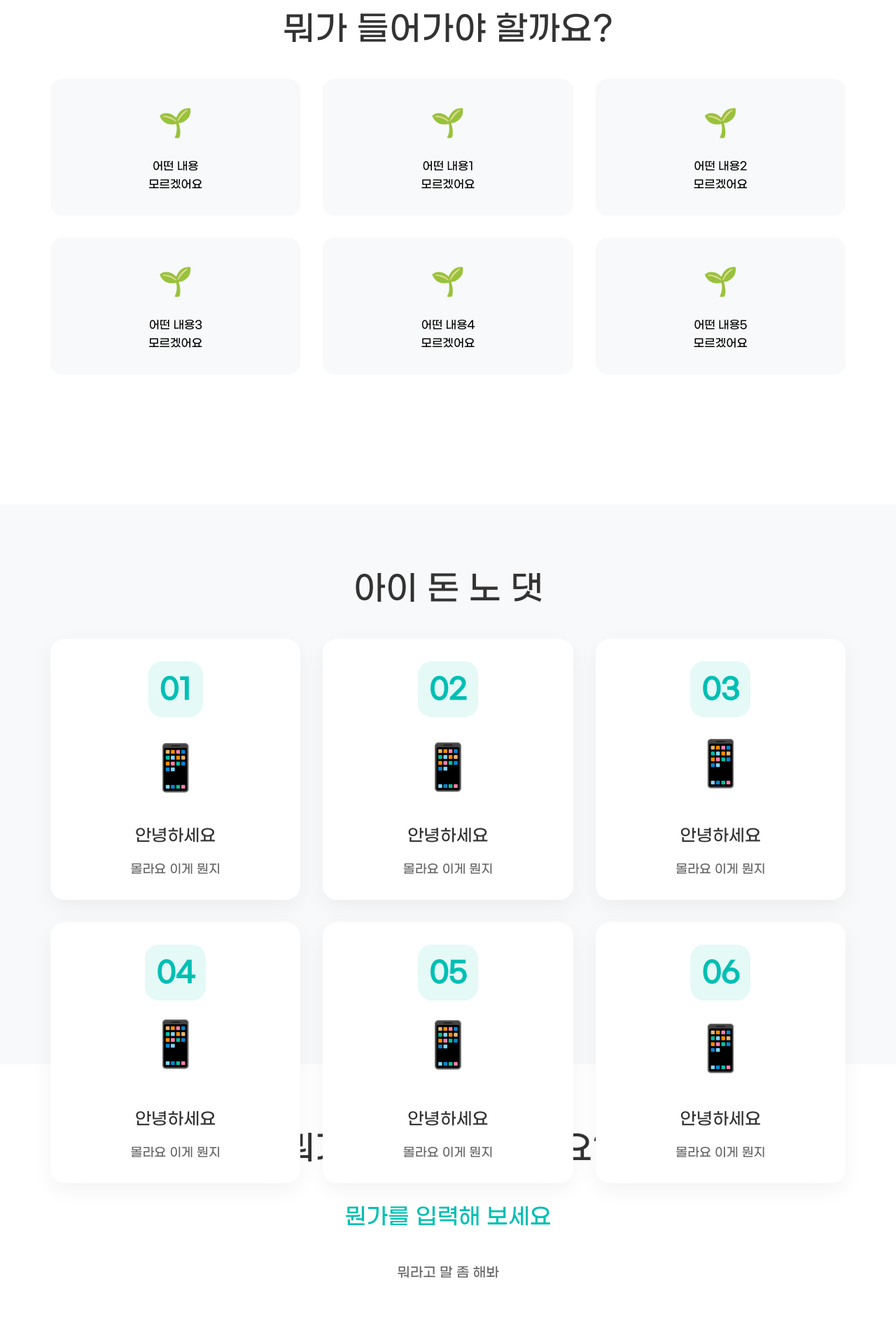
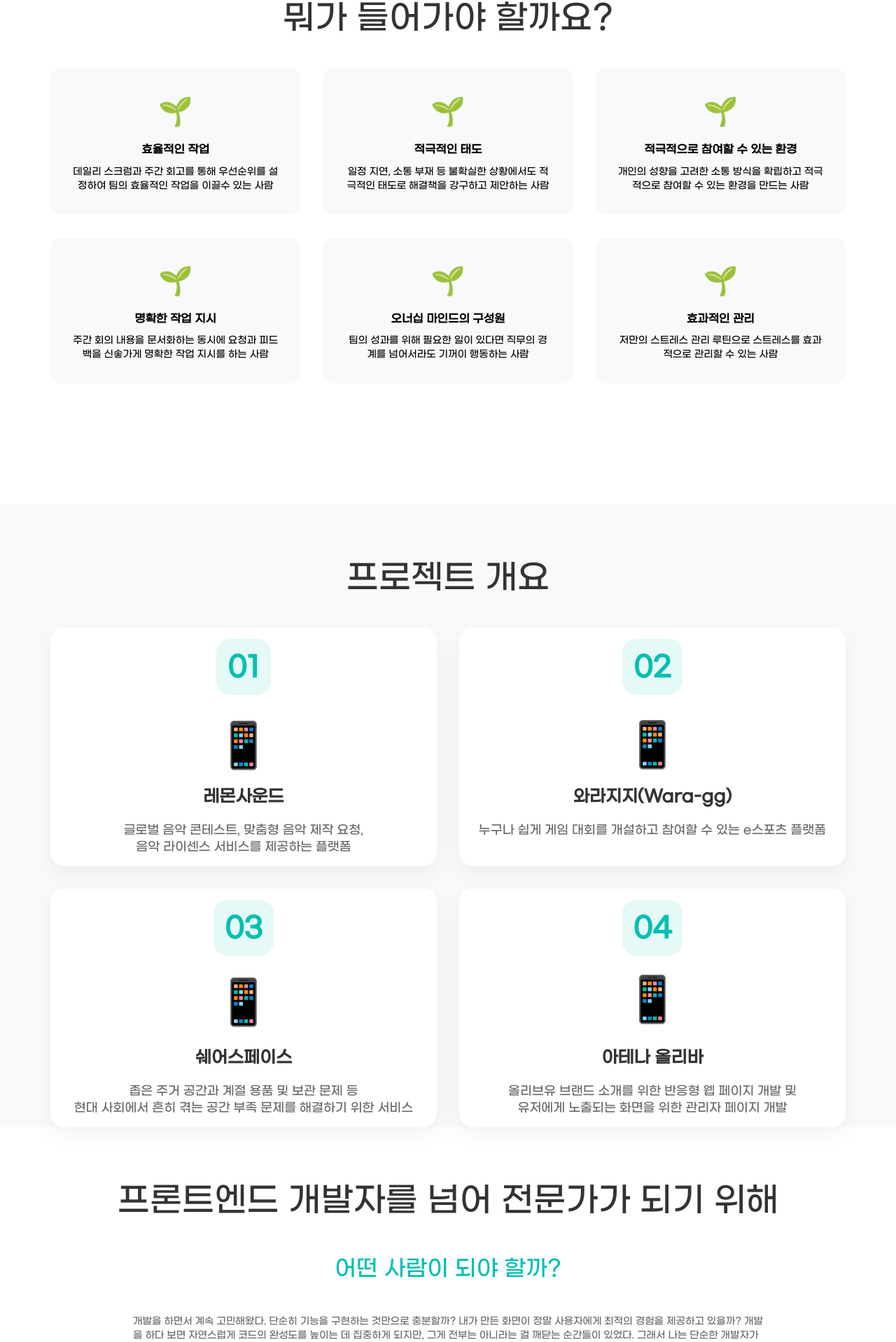
Before and after one commit to hyeone22/ian-profile, a Next.js app: page / in a window 1280 px wide. Shown: the part 879-2797 px from the top of the page at 70% size. Built offline with nearby package versions, Linux system fonts and the light colour scheme.

Commit message:
[Feat] 프로젝트 페이지, 메인페이지 반응형

```diff
--- /dev/null
+++ b/src/app/components/card/ProjectCard.tsx
@@ -0,0 +1,35 @@
+import React from "react";
+import { SectionCard } from "../section/ThirdSection";
+
+function ProjectCard() {
+  return (
+    <div className="gap-10 p-6 md:p-10">
+      <div className="grid grid-cols-1 md:grid-cols-2 gap-8 mt-0 md:mt-8">
+        {SectionCard.map(({ index, emoji, title, description }, idx) => (
+          <div
+            key={index}
+            className="text-center bg-white rounded-[20px] relative shadow-[0_10px_30px_rgba(0,0,0,0.05)] transition-transform duration-300 ease-in-out hover:-translate-y-2"
+          >
+            <div className="text-[40px] mt-4 font-bold text-primary-color rounded-[20px] bg-[rgba(0,191,179,0.1)] w-fit px-4 py-2  mx-auto mb-4">
+              {index}
+            </div>
+            <div
+              className="mx-0 mt-6 block text-[4rem] animate-float"
+              style={{ animationDelay: `${idx * 0.5}s` }}
+            >
+              {emoji}
+            </div>
+            <h3 className="text-[1.5rem] font-semibold text-text-dark mb-4">
+              {title}
+            </h3>
+            <p className="text-text-light leading-6 text-xs md:text-[1.1rem] pb-4 whitespace-pre-line">
+              {description}
+            </p>
+          </div>
+        ))}
+      </div>
+    </div>
+  );
+}
+
+export default ProjectCard;
--- /dev/null
+++ b/src/app/components/common/Header.tsx
@@ -0,0 +1,17 @@
+import React from "react";
+
+interface HeaderProps {
+  title: string;
+  desc: string;
+}
+
+function Header({ title, desc }: HeaderProps) {
+  return (
+    <header className="text-center py-10 px-5 text-white bg-gradient-to-br from-[#a8e6cf] via-[#81c3b0] to-[#81c3b0]">
+      <h1 className="text-[2.5rem] mb-[10px] font-bold">{title}</h1>
+      <p className=" opacity-90 text-base">{desc}</p>
+    </header>
+  );
+}
+
+export default Header;
--- a/src/app/components/layout/Footer.tsx
+++ b/src/app/components/layout/Footer.tsx
@@ -30,9 +30,11 @@ function Footer() {
           ))}
         </div>
         <p className="opacity-60 text-white">
-          © 2025 Ian. All rights reserved.
+          기획자의 마인드를 탑재한 리더, 김승현
           <br />
-          <small>기획자의 마인드를 탑재한 리더, 김승현</small>
+          <small>seunghyeone2@gmail.com</small>
+          <br />
+          <small>010-5635-0561</small>
         </p>
       </div>
     </footer>
--- a/src/app/components/layout/HeaderMenu.tsx
+++ b/src/app/components/layout/HeaderMenu.tsx
@@ -15,9 +15,9 @@ function HeaderMenu({ setIsOpen, handleTop, isOpen }: HeaderMenuProps) {
   const menuItems: MenuType[] = [
     { path: "/", label: "홈" },
     { path: "/introduce", label: "소개" },
-    { path: "/how-to-use", label: "프로젝트" },
+    { path: "/project", label: "프로젝트" },
+    { path: "/pickup", label: "가치관" },
     { path: "/contact", label: "문의하기" },
-    { path: "/pickup", label: "수거" },
   ];
 
   return (
--- a/src/app/components/layout/MainSection.tsx
+++ b/src/app/components/layout/MainSection.tsx
@@ -9,9 +9,11 @@ interface SectionProps {
 
 function MainSection({ title, children, bgColor }: SectionProps) {
   return (
-    <article className={twMerge("bg-white h-screen py-24", `${bgColor}`)}>
+    <article className={twMerge("bg-white min-h-screen pt-20", `${bgColor}`)}>
       <div className="mx-auto max-w-[1200px] px-8">
-        <h1 className="text-center text-5xl mb-12 text-text-dark">{title}</h1>
+        <h1 className="text-center text-3xl md:text-5xl mb-8 md:mb-12 text-text-dark">
+          {title}
+        </h1>
         {children}
       </div>
     </article>
--- a/src/app/components/section/FourthSection.tsx
+++ b/src/app/components/section/FourthSection.tsx
@@ -3,12 +3,37 @@ import MainSection from "../layout/MainSection";
 
 function FourthSection() {
   return (
-    <MainSection title="뭐가 들어가야 할까요?">
-      <div className="flex flex-col items-center gap-4 max-w-[800px] mx-auto">
-        <h3 className="text-[2rem] mb-6 text-primary-color">
-          뭔가를 입력해 보세요
+    <MainSection title="프론트엔드 개발자를 넘어 전문가가 되기 위해">
+      <div className="flex flex-col items-center pb-4 gap-4 max-w-[900px] mx-auto">
+        <h3 className="text-[1.5rem] md:text-[2rem] mb-3 md:mb-6 text-primary-color">
+          어떤 사람이 되야 할까?
         </h3>
-        <p className="text-[1.2rem] text-text-light">뭐라고 말 좀 해봐</p>
+        <p className="text-xs md:text-sm text-text-light">
+          개발을 하면서 계속 고민해왔다. 단순히 기능을 구현하는 것만으로
+          충분할까? 내가 만든 화면이 정말 사용자에게 최적의 경험을 제공하고
+          있을까? 개발을 하다 보면 자연스럽게 코드의 완성도를 높이는 데 집중하게
+          되지만, 그게 전부는 아니라는 걸 깨닫는 순간들이 있었다. 그래서 나는
+          단순한 개발자가 아니라 더 넓은 시야를 가진 전문가가 되고 싶었다.
+        </p>
+        <p className="text-xs md:text-sm text-text-light">
+          그 과정에서 개발 PM으로 일하며 개발뿐만 아니라 기획까지 다양한 경험을
+          쌓았다. 예전에는 특정 기능이 동작하지 않으면 단기적인 해결에
+          급급했지만, 이제는 그 기능이 비즈니스적으로 어떤 의미를 가지는지,
+          사용자가 어떤 흐름으로 서비스를 이용하는지를 고민하게 되었다. 단순히
+          요구사항을 구현하는 것이 아니라, 왜 이 기능이 필요한지, 더 나은 방법은
+          없는지 스스로 질문하고 제안하는 개발자가 되고 싶었다. 팀 내에서
+          기획자, 디자이너, 백엔드 개발자 등 다양한 분야의 사람들과 적극적으로
+          소통하며 전체적인 맥락을 이해하려고 노력했다. 단순히 화면을 만드는
+          것이 아니라, 사용자 경험을 설계하고 나아가 비즈니스 목표를 달성하는 데
+          기여하는 것이 진짜 전문가의 역할이라고 생각한다.
+        </p>
+        <p className="text-xs md:text-sm text-text-light">
+          “인간은 노력하는 한 방황한다.” 괴테의 말이있다. 나는 끊임없이 고민하고
+          성장하는 과정 속에 있다. 어떻게 극복할지, 어떻게 하면 더 잘할 수
+          있을지, 실수를 줄이기 위해 무엇을 해야 할지를 고민하며 나아가고 있다.
+          앞으로도 단순한 프론트엔드 개발자가 아닌, 기술과 비즈니스를 모두
+          아우르는 전문가로 성장하고 싶다.
+        </p>
       </div>
     </MainSection>
   );
--- a/src/app/components/section/SecondSection.tsx
+++ b/src/app/components/section/SecondSection.tsx
@@ -9,12 +9,42 @@ interface Card {
 
 function SecondSection() {
   const GridCard: Card[] = [
-    { emoji: "🌱", title: "어떤 내용", description: "모르겠어요" },
-    { emoji: "🌱", title: "어떤 내용1", description: "모르겠어요" },
-    { emoji: "🌱", title: "어떤 내용2", description: "모르겠어요" },
-    { emoji: "🌱", title: "어떤 내용3", description: "모르겠어요" },
-    { emoji: "🌱", title: "어떤 내용4", description: "모르겠어요" },
-    { emoji: "🌱", title: "어떤 내용5", description: "모르겠어요" },
+    {
+      emoji: "🌱",
+      title: "효율적인 작업",
+      description:
+        "데일리 스크럼과 주간 회고를 통해 우선순위를 설정하여 팀의 효율적인 작업을 이끌수 있는 사람",
+    },
+    {
+      emoji: "🌱",
+      title: "적극적인 태도",
+      description:
+        "일정 지연, 소통 부재 등 불확실한 상황에서도 적극적인 태도로 해결책을 강구하고 제안하는 사람",
+    },
+    {
+      emoji: "🌱",
+      title: "적극적으로 참여할 수 있는 환경",
+      description:
+        "개인의 성향을 고려한 소통 방식을 확립하고 적극적으로 참여할 수 있는 환경을 만드는 사람",
+    },
+    {
+      emoji: "🌱",
+      title: "명확한 작업 지시",
+      description:
+        "주간 회의 내용을 문서화하는 동시에 요청과 피드백을 신솧가게 명확한 작업 지시를 하는 사람",
+    },
+    {
+      emoji: "🌱",
+      title: "오너십 마인드의 구성원",
+      description:
+        "팀의 성과를 위해 필요한 일이 있다면 직무의 경계를 넘어서라도 기꺼이 행동하는 사람",
+    },
+    {
+      emoji: "🌱",
+      title: "효과적인 관리",
+      description:
+        "저만의 스트레스 관리 루틴으로 스트레스를 효과적으로 관리할 수 있는 사람",
+    },
   ];
 
   return (
@@ -25,9 +55,9 @@ function SecondSection() {
             key={title}
             className="p-8 text-center bg-light-gray rounded-2xl transition-transform duration-300 ease-in-out hover:-translate-y-2"
           >
-            <span className="text-[40px] mb-4 block">{emoji}</span>
-            <h3>{title}</h3>
-            <p>{description} </p>
+            <span className="text-[40px] mb-2 block">{emoji}</span>
+            <h3 className="font-bold mb-2">{title}</h3>
+            <p className="text-sm">{description} </p>
           </div>
         ))}
       </div>
--- a/src/app/components/section/ThirdSection.tsx
+++ b/src/app/components/section/ThirdSection.tsx
@@ -1,71 +1,65 @@
 import React from "react";
 import MainSection from "../layout/MainSection";
 
-interface Card {
+export interface Card {
   index: string;
   emoji: string;
   title: string;
   description: string;
 }
-
-function ThirdSection() {
-  const SectionCard: Card[] = [
+export const SectionCard: Card[] = [
   {
     index: "01",
     emoji: "📱",
-      title: "안녕하세요",
-      description: "몰라요 이게 뭔지",
+    title: "레몬사운드",
+    description:
+      "글로벌 음악 콘테스트, 맞춤형 음악 제작 요청,\n 음악 라이센스 서비스를 제공하는 플랫폼",
   },
   {
     index: "02",
     emoji: "📱",
-      title: "안녕하세요",
-      description: "몰라요 이게 뭔지",
+    title: "와라지지(Wara-gg)",
+    description:
+      "누구나 쉽게 게임 대회를 개설하고 참여할 수 있는 e스포츠 플랫폼",
   },
   {
     index: "03",
     emoji: "📱",
-      title: "안녕하세요",
-      description: "몰라요 이게 뭔지",
+    title: "쉐어스페이스",
+    description:
+      "좁은 주거 공간과 계절 용품 및 보관 문제 등\n 현대 사회에서 흔히 겪는 공간 부족 문제를 해결하기 위한 서비스",
   },
   {
     index: "04",
     emoji: "📱",
-      title: "안녕하세요",
-      description: "몰라요 이게 뭔지",
-    },
-    {
-      index: "05",
-      emoji: "📱",
-      title: "안녕하세요",
-      description: "몰라요 이게 뭔지",
-    },
-    {
-      index: "06",
-      emoji: "📱",
-      title: "안녕하세요",
-      description: "몰라요 이게 뭔지",
+    title: "아테나 올리바",
+    description:
+      "올리브유 브랜드 소개를 위한 반응형 웹 페이지 개발 및\n 유저에게 노출되는 화면을 위한 관리자 페이지 개발",
   },
 ];
+
+function ThirdSection() {
   return (
-    <MainSection title="아이 돈 노 댓" bgColor="bg-light-gray">
-      <div className="grid grid-cols-[repeat(auto-fit,minmax(280px,1fr))] gap-8 mt-8">
+    <MainSection title="프로젝트 개요" bgColor="bg-light-gray">
+      <div className="grid grid-cols-1 md:grid-cols-2 gap-8 mt-8">
         {SectionCard.map(({ index, emoji, title, description }, idx) => (
           <div
             key={index}
-            className="text-center p-8 bg-white rounded-[20px] relative shadow-[0_10px_30px_rgba(0,0,0,0.05)] transition-transform duration-300 ease-in-out"
+            className="text-center bg-white rounded-[20px] relative shadow-[0_10px_30px_rgba(0,0,0,0.05)] transition-transform duration-300 ease-in-out hover:-translate-y-2"
           >
-            <div className="text-[40px] font-bold text-primary-color rounded-[20px] bg-[rgba(0,191,179,0.1)] w-fit px-4 py-2  mx-auto mb-4">
+            <div className="text-[40px] mt-4 font-bold text-primary-color rounded-[20px] bg-[rgba(0,191,179,0.1)] w-fit px-4 py-2  mx-auto mb-4">
               {index}
             </div>
             <div
-              className="mx-0 my-6 block text-[4rem] animate-float"
+              className="mx-0 mt-6 block text-[4rem] animate-float"
               style={{ animationDelay: `${idx * 0.5}s` }}
             >
               {emoji}
             </div>
-            <h3 className="text-[1.5rem] text-text-dark mb-4">{title}</h3>
-            <p className="text-text-light leading-6 text-[1.1rem]">
+            <h3 className="text-[1.5rem] font-semibold text-text-dark mb-4">
+              {title}
+            </h3>
+            <p className="text-text-light leading-6 text-xs md:text-[1.1rem] pb-4 whitespace-pre-line">
               {description}
             </p>
           </div>
--- a/src/app/introduce/page.tsx
+++ b/src/app/introduce/page.tsx
@@ -1,5 +1,5 @@
 import React from "react";
-import Header from "./Header";
+import Header from "../components/common/Header";
 import dynamic from "next/dynamic";
 
 const IntroduceCard = dynamic(() => import("../components/card/IntroduceCard"));
@@ -8,7 +8,7 @@ function Introduce() {
   return (
     <div className="bg-#f8f9fa min-h-screen px-5 py-32">
       <div className="max-w-[1200px] mx-auto bg-white rounded-xl overflow-hidden shadow-md">
-        <Header />
+        <Header title="김승현(29)" desc="프론트엔드 개발자" />
         <IntroduceCard />
       </div>
     </div>
--- /dev/null
+++ b/src/app/project/page.tsx
@@ -0,0 +1,16 @@
+import React from "react";
+import Header from "../components/common/Header";
+import ProjectCard from "../components/card/ProjectCard";
+
+function Project() {
+  return (
+    <div className="bg-#f8f9fa min-h-screen px-3 md:px-5 py-32">
+      <div className="max-w-[1200px] mx-auto bg-white rounded-xl overflow-hidden shadow-md">
+        <Header title="프로젝트" desc="프로젝트를 소개합니다!" />
+        <ProjectCard />
+      </div>
+    </div>
+  );
+}
+
+export default Project;
```
Also changed, not shown: src/app/components/section/FirstSection.tsx (+9 -5 lines), src/app/introduce/Header.tsx (deleted, +0 -12 lines). Lines whose indentation alone changed are shown as unchanged.
